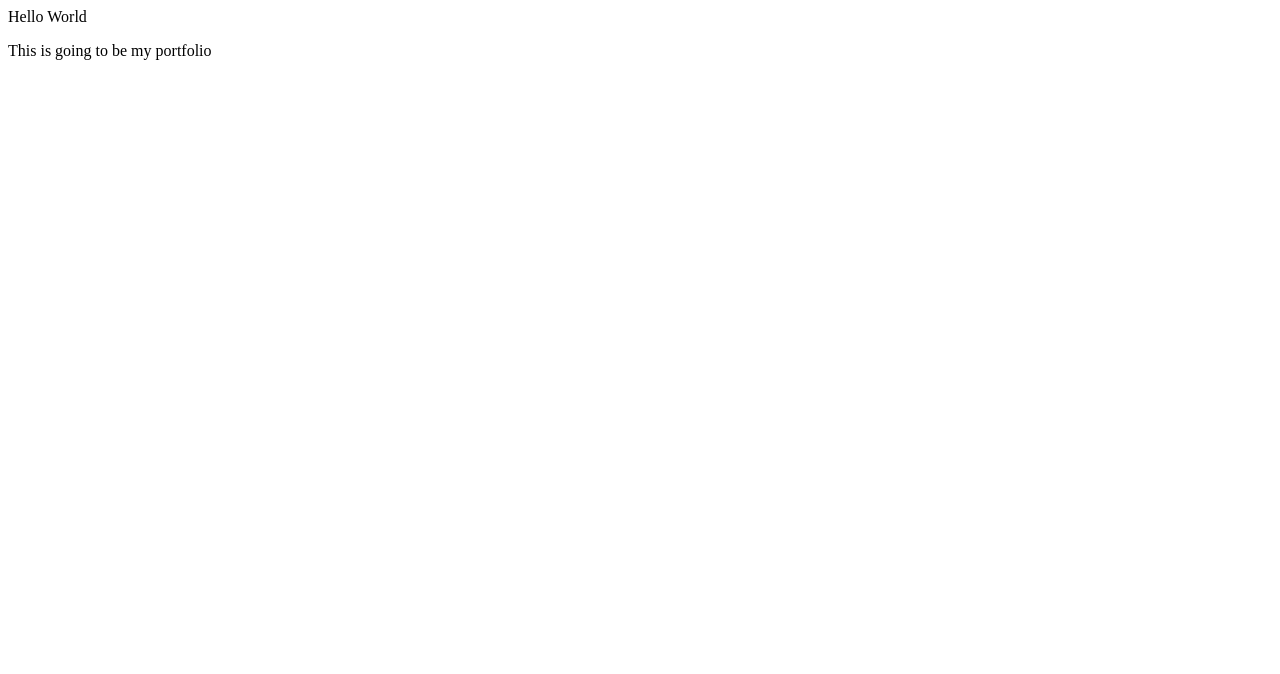
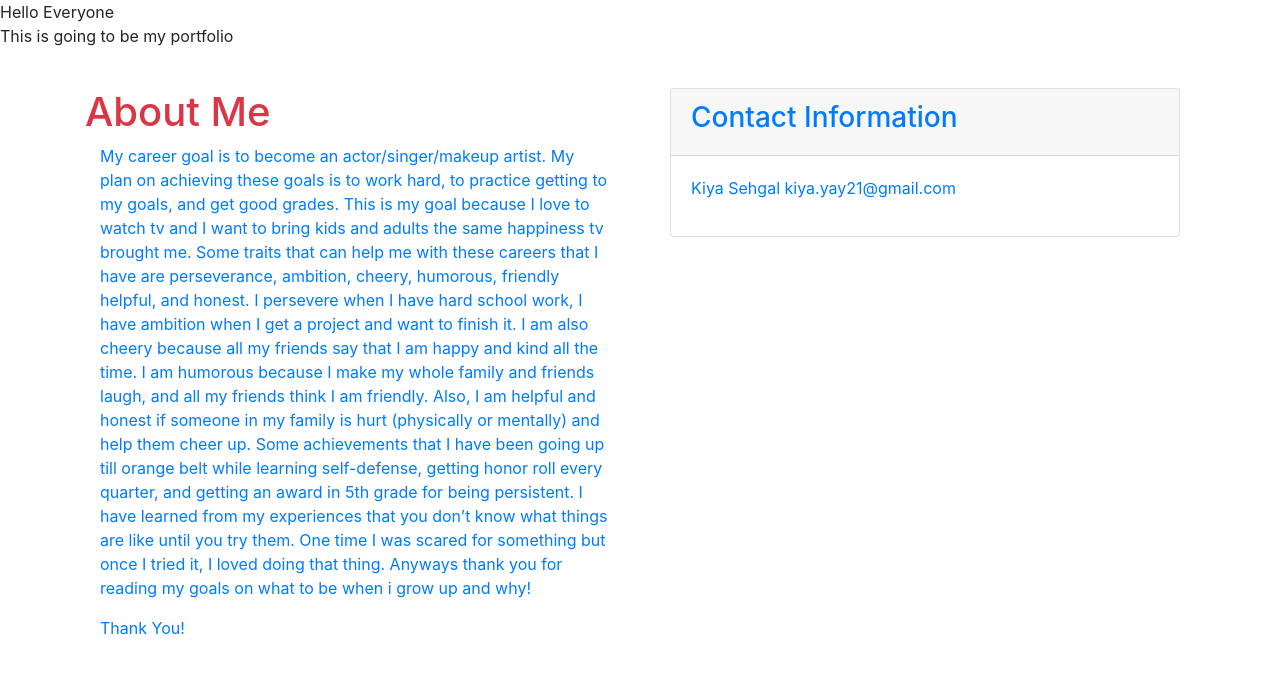
Before and after one commit to Kiya21/Digital-Portfolio, a plain HTML site: page Index.html in a window 1280 px wide. Drawn offline with nearby package versions, Linux system fonts and the light colour scheme.

Commit message:
Add files via upload

```diff
--- a/Index.html
+++ b/Index.html
@@ -1,9 +1,60 @@
 <!doctype html>
 <head>
-    <title> My First Webpage </title>
+    <title> Kiya's Webpage </title>
 </head>
 <body>
-    <hi>Hello World </hi>
-    <p>This is going to be my portfolio</p>
+    <hi>Hello Everyone </hi>
+    <p>This is going to be my portfolio </p>
+</body>
+    <nav>
+        <a class="nav-link" href="#"
+    </nav>
+</html>
+<div style="color:aqua">
+<p></p>
+</div>
+<link rel="stylesheet" href="https://stackpath.bootstrapcdn.com/bootstrap/4.5.0/css/bootstrap.min.css" integrity="sha384-9aIt2nRpC12Uk9gS9baDl411NQApFmC26EwAOH8WgZl5MYYxFfc+NcPb1dKGj7Sk" crossorigin="anonymous">
+<div class="container">
+    <div class='row'>
+        <div class='col-6'>
+            <h1 class="text-danger" > About Me </h1>
+            <div class="text-primary container">
+                <p> My career goal is to become an actor/singer/makeup artist. My plan on achieving these goals is to work hard, to practice getting to my goals, and get good grades. This is my goal because I love to watch tv and I want to bring kids and adults the same happiness tv brought me.
+
+                    Some traits that can help me with these careers that I have are perseverance, ambition, cheery, humorous, friendly helpful, and honest. I persevere when I have hard school work, I have ambition when I get a project and want to finish it. I am also cheery because all my friends say that I am happy and kind all the time. I am humorous because I make my whole family and friends laugh, and all my friends think I am friendly. Also, I am helpful and honest if someone in my family is hurt (physically or mentally) and help them cheer up.
+
+                    Some achievements that I have been going up till orange belt while learning self-defense, getting honor roll every quarter, and getting an award in 5th grade for being persistent. I have learned from my experiences that you don’t know what things are like until you try them. One time I was scared for something but once I tried it, I loved doing that thing.
+
+                    Anyways thank you for reading my goals on what to be when i grow up and why!
+
+                </p>
+                <p id="specialtag">
+                    Thank You!
+                </p>
+            </div>
+        </div>
+
+        <div class="col-6">
+            <div class="container">
+                <div class=" card ">
+                    <div class="card-header">
+                        <h3> Contact Information </h3>
+                    </div>
+                    <div class="card-body">
+
+                        <div class="card-text">
+                            <p>
+                                Kiya Sehgal
+
+                        kiya.yay21@gmail.com
+
+                            </p>
+                        </div>
+                    </div>
+                </div>
+            </div>
+        </div>
+    </div>
+</div>
 </body>
 </html>
```
Also changed, not shown: AboutMe.html (added, +66 -0 lines).
